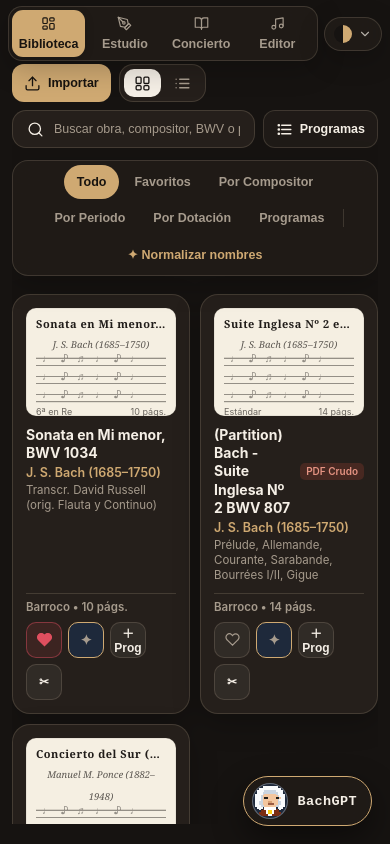
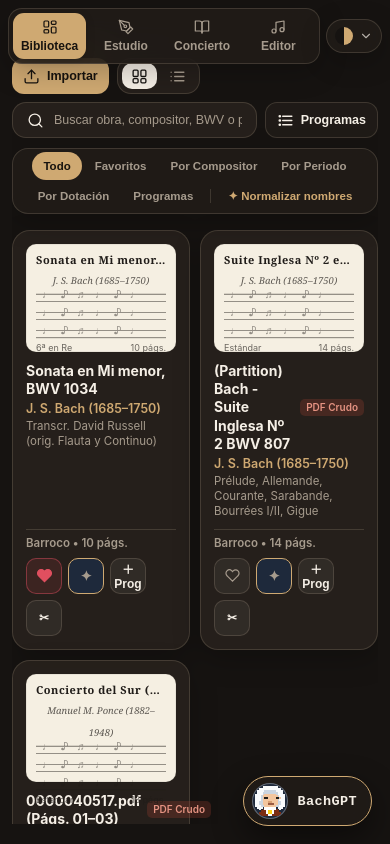
Before and after one commit to olmosguitarra-alt/music-app, a plain HTML site: page prototype/index.html in a window 390 px wide. Drawn offline with Linux system fonts and the light colour scheme.

Commit message:
feat(ui): v22 escala jerarquica y espaciado equitativo en los 3 niveles superiores

```diff
--- a/prototype/index.html
+++ b/prototype/index.html
@@ -7,7 +7,7 @@
   <meta http-equiv="Pragma" content="no-cache" />
   <meta http-equiv="Expires" content="0" />
   <title>Atril — Plataforma Musical</title>
-  <link rel="stylesheet" href="styles.css?v=21" />
+  <link rel="stylesheet" href="styles.css?v=22" />
   <!-- Motores Oficiales para Renderizar (PDF.js) y Particionar/Editar PDFs Reales (pdf-lib) -->
   <script src="https://cdnjs.cloudflare.com/ajax/libs/pdf.js/3.11.174/pdf.min.js"></script>
   <script src="https://cdnjs.cloudflare.com/ajax/libs/pdf-lib/1.17.1/pdf-lib.min.js"></script>
@@ -611,6 +611,6 @@
     </button>
   </div>
 
-  <script src="app.js?v=21"></script>
+  <script src="app.js?v=22"></script>
 </body>
 </html>
--- a/prototype/styles.css
+++ b/prototype/styles.css
@@ -3584,3 +3584,108 @@ body.concert-immersion #mode-concert .concert-stage {
 .pc-henle   { background: linear-gradient(90deg, #141b24 50%, #769ec4 50%); }
 .pc-linen   { background: linear-gradient(90deg, #dfd8ca 50%, #335244 50%); }
 .pc-velvet  { background: linear-gradient(90deg, #18191c 50%, #9bb0a5 50%); }
+
+
+/* ==========================================================================
+   V22 ESCALA JERÁRQUICA Y ESPACIADO EQUITATIVO DE LOS 3 NIVELES SUPERIORES
+   ========================================================================== */
+
+/* Nivel 1 (Principal, el más grande de los 3) */
+.floating-hud-top {
+  top: max(12px, env(safe-area-inset-top));
+}
+
+.floating-hud-top .mode-segmented {
+  padding: 4px;
+}
+
+.floating-hud-top .seg-btn {
+  padding: 7px 14px;
+  font-size: 13.5px;
+  gap: 7px;
+}
+
+.floating-hud-top .seg-btn .v-ico {
+  width: 16px;
+  height: 16px;
+}
+
+.palette-trigger-btn {
+  min-height: 40px;
+  padding: 6px 10px;
+}
+
+/* Distancia equitativa exacta (10px) entre Nivel 1 -> Nivel 2 -> Nivel 3 */
+.library-workspace {
+  padding: 66px 24px 20px;
+}
+
+.library-workspace .library-stage {
+  gap: 10px;
+}
+
+.lib-command-bar {
+  margin-bottom: 0 !important;
+}
+
+.lib-filter-bar {
+  margin-bottom: 6px !important;
+}
+
+/* Nivel 2 (Intermedio, más pequeño que Nivel 1) */
+.lib-subbar .btn-import-pdf,
+.lib-subbar .btn-setlist-toggle,
+.lib-subbar .glass-search,
+.lib-subbar .view-toggle-pill {
+  height: 36px;
+  min-height: 36px;
+}
+
+.lib-subbar .btn-import-pdf,
+.lib-subbar .btn-setlist-toggle {
+  padding: 0 11px;
+  font-size: 12.5px;
+}
+
+.lib-subbar .vt-btn {
+  padding: 4px 9px;
+  font-size: 12px;
+}
+
+.lib-subbar .glass-search input {
+  font-size: 12.5px;
+}
+
+/* Nivel 3 (Filtros, el más pequeño de los 3) */
+.filter-ribbon {
+  padding: 3px;
+  gap: 2px;
+}
+
+.ribbon-tab {
+  min-height: 28px;
+  padding: 3px 11px;
+  font-size: 11.5px;
+}
+
+.ribbon-sep {
+  height: 14px;
+}
+
+@media (max-width: 900px) {
+  .floating-hud-top {
+    top: max(8px, env(safe-area-inset-top));
+  }
+  .floating-hud-top .seg-btn {
+    padding: 6px 6px;
+    font-size: 12px;
+    gap: 4px;
+  }
+  .palette-trigger-btn {
+    min-height: 34px;
+    padding: 4px 8px;
+  }
+  .library-workspace {
+    padding: 58px 12px 20px !important;
+  }
+}
```
